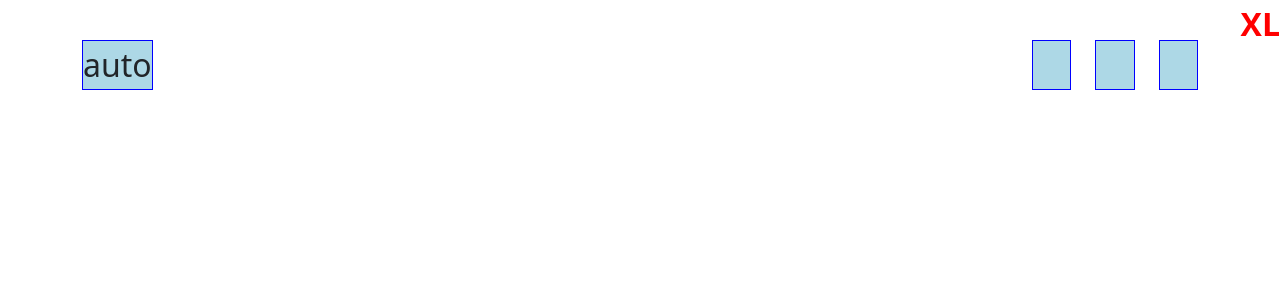
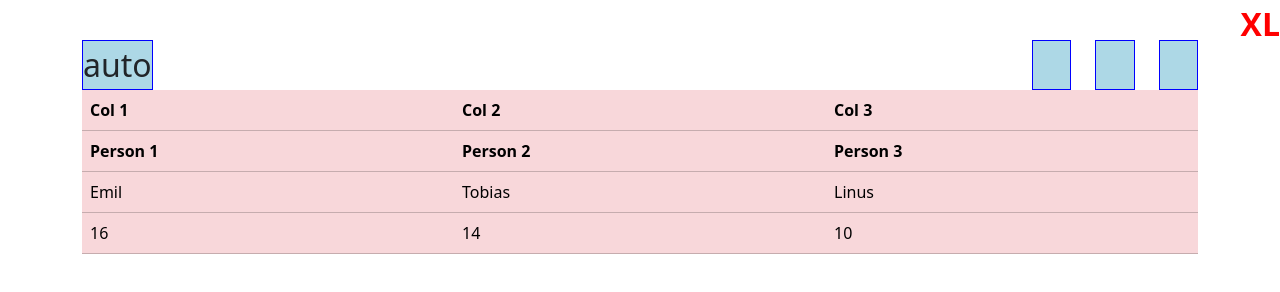
Before and after one commit to su-bonbon/bs_practice1, a plain HTML site: page index.html in a window 1280 px wide. Drawn offline with nearby package versions, Linux system fonts and the light colour scheme.

Commit message:
understanding table

```diff
--- a/index.html
+++ b/index.html
@@ -33,6 +33,32 @@
 
         </div>
     </div>
+    <div class="container">
+        <table class="table table-danger">
+            <thead>
+                <th>Col 1</th>
+                <th>Col 2</th>
+                <th>Col 3</th>
+            </thead>
+            <tbody>
+                <tr>
+                    <th>Person 1</th>
+                    <th>Person 2</th>
+                    <th>Person 3</th>
+                </tr>
+                <tr>
+                    <td>Emil</td>
+                    <td>Tobias</td>
+                    <td>Linus</td>
+                </tr>
+                <tr>
+                    <td>16</td>
+                    <td>14</td>
+                    <td>10</td>
+                </tr>
+            </tbody>
+          </table>
+    </div>
     <script src="https://cdn.jsdelivr.net/npm/@popperjs/core@2.11.8/dist/umd/popper.min.js" integrity="sha384-I7E8VVD/ismYTF4hNIPjVp/Zjvgyol6VFvRkX/vR+Vc4jQkC+hVqc2pM8ODewa9r" crossorigin="anonymous"></script>
     <script src="https://cdn.jsdelivr.net/npm/bootstrap@5.3.2/dist/js/bootstrap.min.js" integrity="sha384-BBtl+eGJRgqQAUMxJ7pMwbEyER4l1g+O15P+16Ep7Q9Q+zqX6gSbd85u4mG4QzX+" crossorigin="anonymous"></script>
 </body>
```
